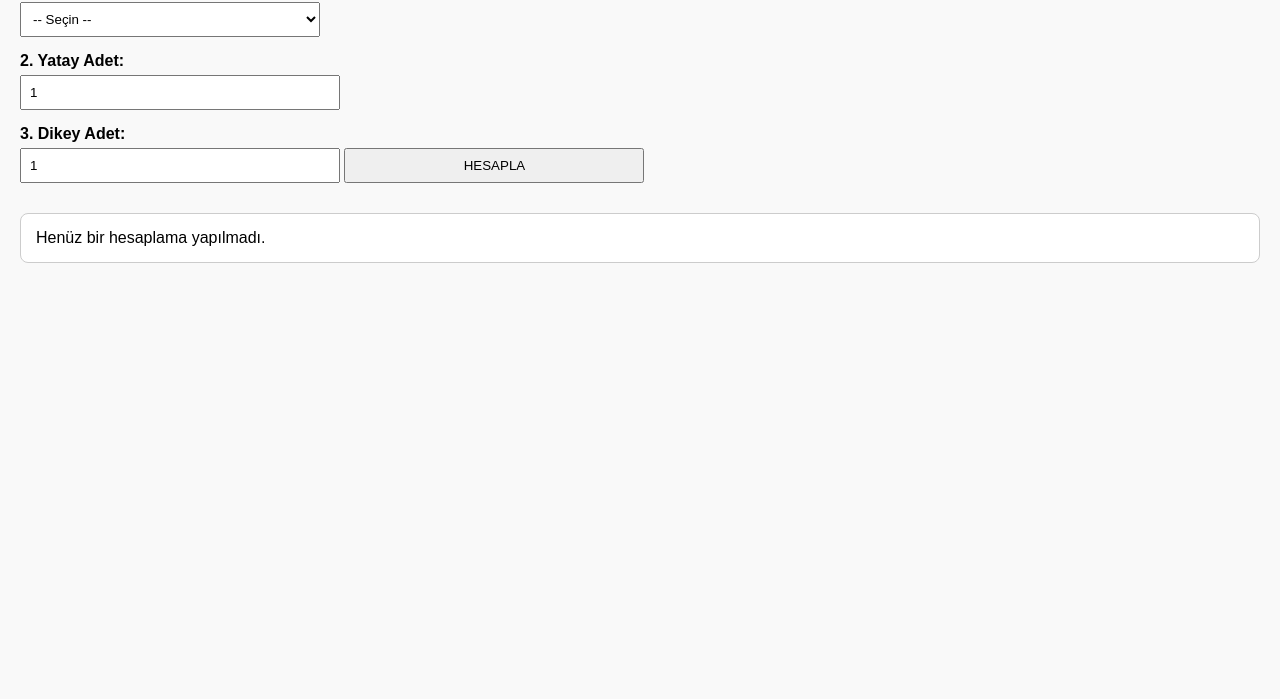
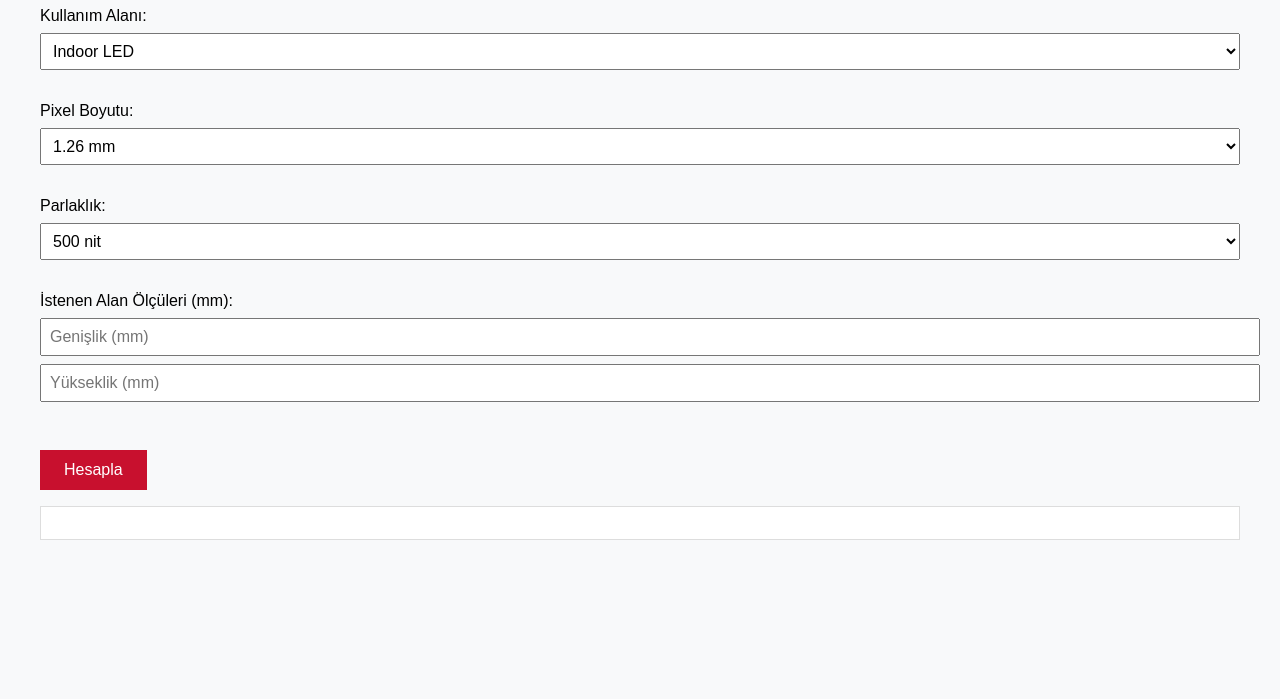
Before and after one commit to elftmr/arcelik-configurator, a plain HTML site: page index.html in a window 1280 px wide. Shown: the part 101-800 px from the top of the page. Drawn offline with Linux system fonts and the light colour scheme.

Commit message:
Update index.html

```diff
--- a/index.html
+++ b/index.html
@@ -1,95 +1,109 @@
-
 <!DOCTYPE html>
-<html lang="tr">
+<html lang="en">
 <head>
   <meta charset="UTF-8" />
-  <title>Arçelik Ekran Konfigüratörü</title>
   <meta name="viewport" content="width=device-width, initial-scale=1.0" />
+  <title>Arçelik LED Konfigüratör</title>
   <style>
-    body { font-family: Arial, sans-serif; margin: 20px; background: #f9f9f9; }
-    h1 { color: #e30613; }
-    label { display: block; margin-top: 15px; font-weight: bold; }
-    select, input[type=number], button {
-      padding: 8px;
-      width: 300px;
-      margin-top: 5px;
+    body { font-family: sans-serif; padding: 2rem; background: #f8f9fa; }
+    h2 { color: #c8102e; }
+    .step { margin-bottom: 2rem; }
+    select, input[type="number"] {
+      padding: 0.5rem;
+      font-size: 1rem;
+      margin-top: 0.5rem;
+      width: 100%;
     }
-    .results { margin-top: 30px; padding: 15px; background: #fff; border-radius: 8px; border: 1px solid #ccc; }
-    .pdf-link { margin-top: 10px; display: inline-block; }
+    .result {
+      background: white;
+      border: 1px solid #ddd;
+      padding: 1rem;
+      margin-top: 1rem;
+    }
+    button {
+      background: #c8102e;
+      color: white;
+      padding: 0.7rem 1.5rem;
+      border: none;
+      font-size: 1rem;
+      margin-top: 1rem;
+      cursor: pointer;
+    }
   </style>
 </head>
 <body>
-  <h1>Arçelik Ekran Konfigüratörü</h1>
+  <h2>Arçelik LED Konfigüratör</h2>
 
-  <label for="model">1. Ekran Modeli Seçin:</label>
-  <select id="model">
-    <option value="">-- Seçin --</option>
-    <option value="IE025A">IE025A</option>
-    <option value="IC025D">IC025D (4K)</option>
-  </select>
-
-  <label for="qtyH">2. Yatay Adet:</label>
-  <input type="number" id="qtyH" min="1" value="1" />
-
-  <label for="qtyV">3. Dikey Adet:</label>
-  <input type="number" id="qtyV" min="1" value="1" />
-
-  <button onclick="calculate()">HESAPLA</button>
-
-  <div class="results" id="output">
-    Henüz bir hesaplama yapılmadı.
+  <div class="step">
+    <label for="usageArea">Kullanım Alanı:</label>
+    <select id="usageArea">
+      <option>Indoor LED</option>
+      <option>Outdoor LED</option>
+      <option>Video Wall</option>
+    </select>
   </div>
 
-<script>
-const screens = {
-  IE025A: {
-    width: 960, height: 540, resX: 192, resY: 108, pdf: "https://example.com/ie025a.pdf"
-  },
-  IC025D: {
-    width: 640, height: 900, resX: 256, resY: 144, pdf: "https://example.com/ic025d.pdf"
-  }
-};
+  <div class="step">
+    <label for="pixelPitch">Pixel Boyutu:</label>
+    <select id="pixelPitch">
+      <option>1.26 mm</option>
+      <option>1.56 mm</option>
+      <option>1.68 mm</option>
+    </select>
+  </div>
 
-const controllers = [
-  { model: "Novastar C1", maxX: 3840, maxY: 2160, pdf: "https://example.com/c1.pdf", price: 10000 },
-  { model: "VX1000", maxX: 7680, maxY: 4320, pdf: "https://example.com/vx1000.pdf", price: 25000 },
-  { model: "Z6", maxX: 1920, maxY: 1080, pdf: "https://example.com/z6.pdf", price: 7000 }
-];
+  <div class="step">
+    <label for="brightness">Parlaklık:</label>
+    <select id="brightness">
+      <option>500 nit</option>
+      <option>600 nit</option>
+      <option>1000 nit</option>
+      <option>1800 nit</option>
+    </select>
+  </div>
 
-function calculate() {
-  const model = document.getElementById("model").value;
-  const qtyH = parseInt(document.getElementById("qtyH").value);
-  const qtyV = parseInt(document.getElementById("qtyV").value);
-  const screen = screens[model];
+  <div class="step">
+    <label>İstenen Alan Ölçüleri (mm):</label>
+    <input type="number" id="wallWidth" placeholder="Genişlik (mm)" />
+    <input type="number" id="wallHeight" placeholder="Yükseklik (mm)" />
+  </div>
 
-  if (!model || !qtyH || !qtyV) {
-    document.getElementById("output").innerHTML = "<p>Lütfen tüm alanları doldurun.</p>";
-    return;
-  }
+  <button onclick="calculateFit()">Hesapla</button>
 
-  const totalW = qtyH * screen.width;
-  const totalH = qtyV * screen.height;
-  const totalResX = qtyH * screen.resX;
-  const totalResY = qtyV * screen.resY;
+  <div class="result" id="resultBox"></div>
 
-  const matchedControllers = controllers.filter(c => c.maxX >= totalResX && c.maxY >= totalResY);
+  <script>
+    const productDB = [
+      { model: "MP012F", pitch: "1.26 mm", brightness: "1000 nit", width: 806.4, height: 453.6 },
+      { model: "MM015F", pitch: "1.56 mm", brightness: "600 nit", width: 600, height: 337.5 },
+      { model: "MP016F", pitch: "1.68 mm", brightness: "1200 nit", width: 806.4, height: 453.6 },
+      { model: "MMF 136''", pitch: "1.56 mm", brightness: "500 nit", width: 3008.7, height: 1695.8 }
+    ];
 
-  let html = `<h3>Toplam Boyut: ${totalW}mm x ${totalH}mm</h3>`;
-  html += `<p>Toplam Çözünürlük: ${totalResX} x ${totalResY} px</p>`;
-  html += `<p><strong>Seçilen Ekran PDF:</strong> <a class="pdf-link" href="${screen.pdf}" target="_blank">PDF Aç</a></p>`;
+    function calculateFit() {
+      const pitch = document.getElementById("pixelPitch").value;
+      const brightness = document.getElementById("brightness").value;
+      const w = parseFloat(document.getElementById("wallWidth").value);
+      const h = parseFloat(document.getElementById("wallHeight").value);
 
-  if (matchedControllers.length > 0) {
-    html += "<h3>Uygun Controller'lar:</h3><ul>";
-    matchedControllers.forEach(c => {
-      html += `<li>${c.model} — Max: ${c.maxX}x${c.maxY} — <strong>₺${c.price}</strong> — <a href="${c.pdf}" target="_blank">PDF</a></li>`;
-    });
-    html += "</ul>";
-  } else {
-    html += "<p style='color: red;'>Uygun controller bulunamadı!</p>";
-  }
+      const filtered = productDB.filter(p => p.pitch === pitch && p.brightness.includes(brightness));
+      let html = "<h3>Uygun Modeller:</h3>";
 
-  document.getElementById("output").innerHTML = html;
-}
-</script>
+      if (filtered.length === 0) {
+        html += "<p>Uygun model bulunamadı.</p>";
+      } else {
+        html += "<ul>";
+        filtered.forEach(p => {
+          const horiz = Math.floor(w / p.width);
+          const vert = Math.floor(h / p.height);
+          const total = horiz * vert;
+          html += `<li>${p.model} (${horiz}x${vert} = ${total} panel)</li>`;
+        });
+        html += "</ul>";
+      }
+
+      document.getElementById("resultBox").innerHTML = html;
+    }
+  </script>
 </body>
 </html>
```
